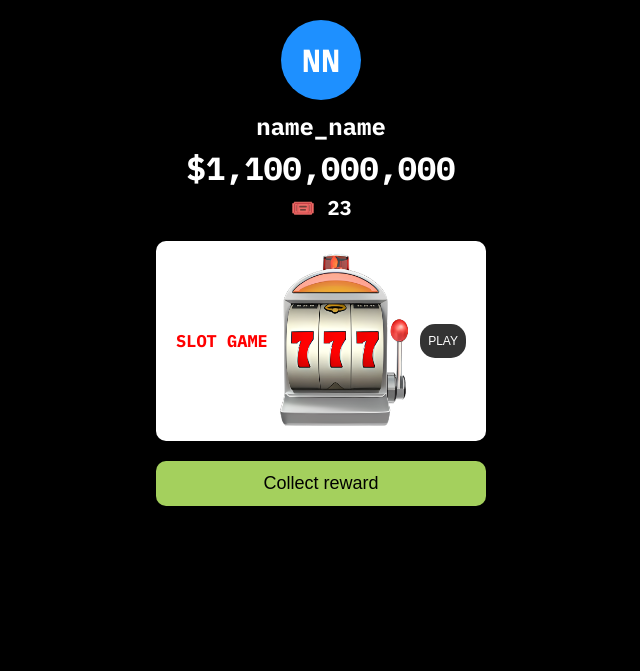
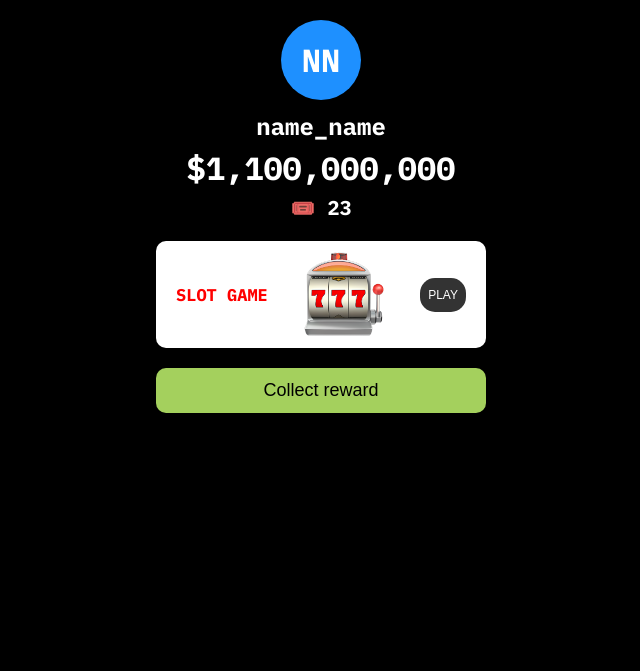
Before and after one commit to holodtmsk/ViceCityRadio, a Flask app: page / in a window 1280 px wide. Shown: the top 671 px of the page, without its empty margins (319-959 px from the left). Run offline with Flask 2, Linux system fonts and the light colour scheme.

Commit message:
Update style.css

```diff
--- a/code/static/css/style.css
+++ b/code/static/css/style.css
@@ -67,8 +67,8 @@ body {
 }
 
 .icon {
-    width: 130px; /* Размер иконки */
-    height: 180px;
+    width: 80px; /* Размер иконки */
+    height: 87px;
     margin-right: 10px; /* Расстояние между иконкой и кнопкой */
 }
 
```
